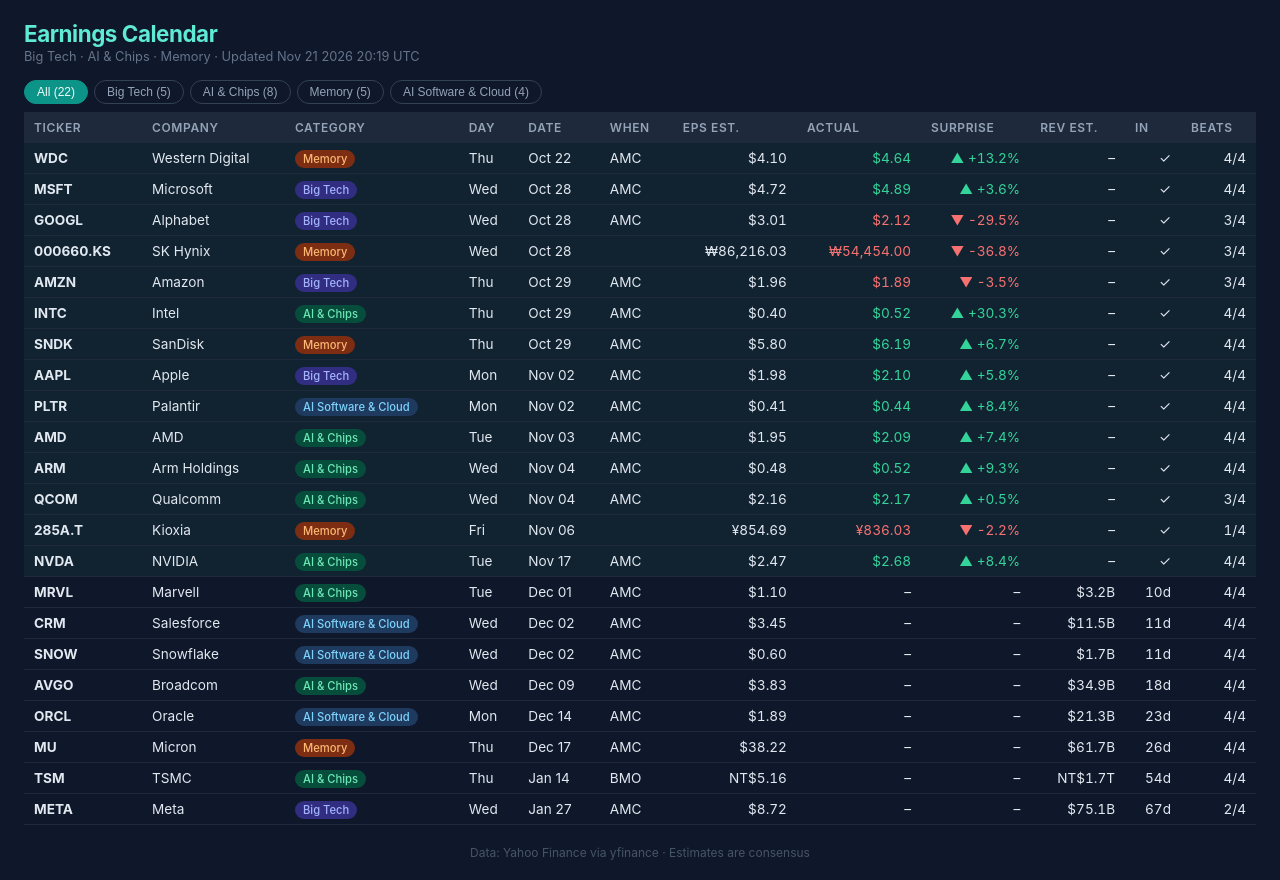
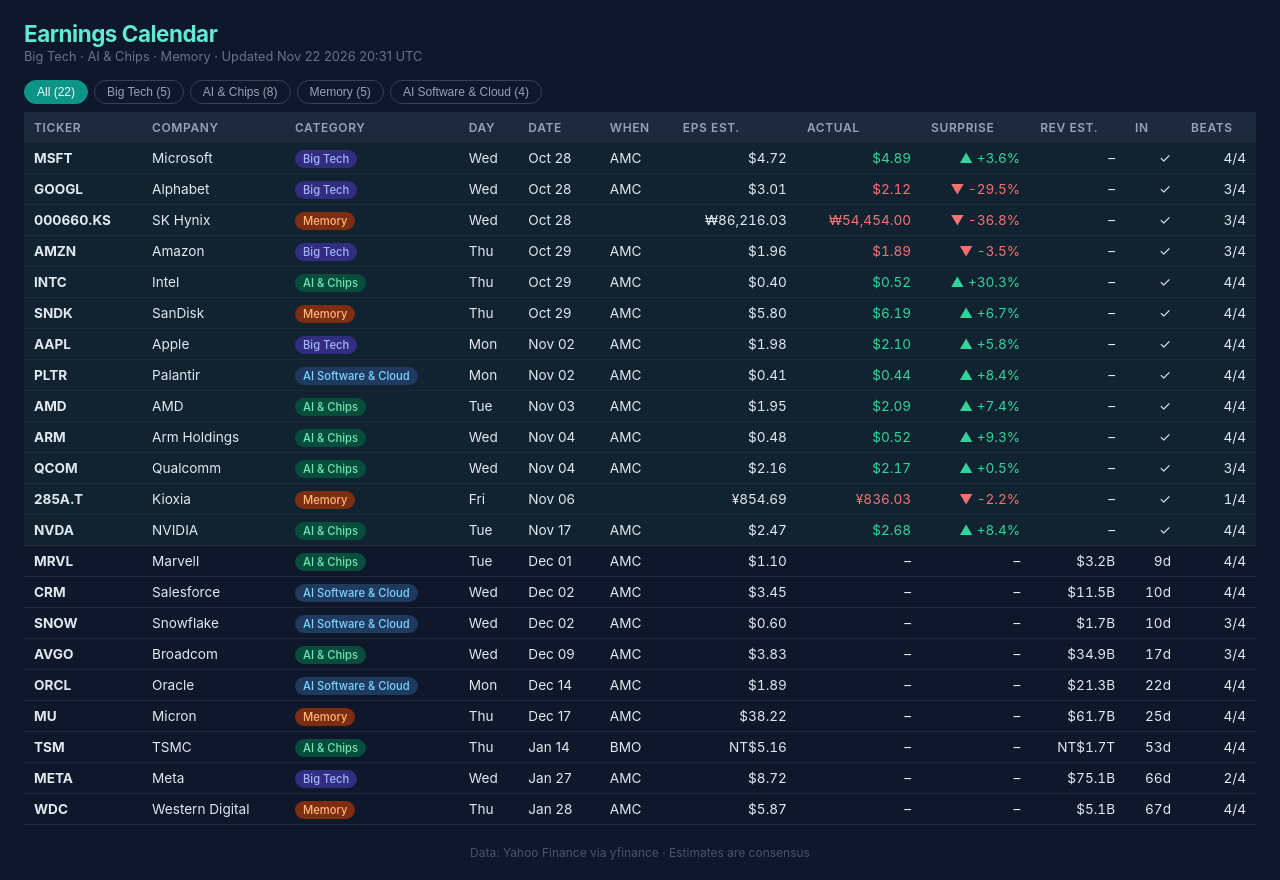
Before and after one commit to rosh-photo/earnings-calendar, a plain HTML site: page index.html in a window 1280 px wide. Drawn offline with Linux system fonts and the light colour scheme.

Commit message:
Auto-refresh 2026-11-22 20:31 UTC

```diff
--- a/index.html
+++ b/index.html
@@ -41,7 +41,7 @@
 </head>
 <body>
 <h1>Earnings Calendar</h1>
-<p class="meta">Big Tech &middot; AI &amp; Chips &middot; Memory &middot; Updated Nov 21 2026 20:19 UTC</p>
+<p class="meta">Big Tech &middot; AI &amp; Chips &middot; Memory &middot; Updated Nov 22 2026 20:31 UTC</p>
 
 <div class="bar">
   <button class="btn on" onclick="filt('all')">All (22)</button>
@@ -64,7 +64,7 @@
   <th onclick="doSort(11)">Beats</th>
 </tr></thead>
 <tbody>
-<tr class="reported" data-cat="Big Tech" data-days="-19">
+<tr class="reported" data-cat="Big Tech" data-days="-20">
   <td><strong>AAPL</strong></td>
   <td>Apple</td>
   <td><span class="cat big-tech">Big Tech</span></td>
@@ -77,7 +77,7 @@
   <td class="num">–</td>
   <td class="num">✓</td>
   <td class="num">4/4</td>
-</tr><tr class="reported" data-cat="Big Tech" data-days="-24">
+</tr><tr class="reported" data-cat="Big Tech" data-days="-25">
   <td><strong>MSFT</strong></td>
   <td>Microsoft</td>
   <td><span class="cat big-tech">Big Tech</span></td>
@@ -90,7 +90,7 @@
   <td class="num">–</td>
   <td class="num">✓</td>
   <td class="num">4/4</td>
-</tr><tr class="reported" data-cat="Big Tech" data-days="-24">
+</tr><tr class="reported" data-cat="Big Tech" data-days="-25">
   <td><strong>GOOGL</strong></td>
   <td>Alphabet</td>
   <td><span class="cat big-tech">Big Tech</span></td>
@@ -103,7 +103,7 @@
   <td class="num">–</td>
   <td class="num">✓</td>
   <td class="num">3/4</td>
-</tr><tr class="reported" data-cat="Big Tech" data-days="-23">
+</tr><tr class="reported" data-cat="Big Tech" data-days="-24">
   <td><strong>AMZN</strong></td>
   <td>Amazon</td>
   <td><span class="cat big-tech">Big Tech</span></td>
@@ -116,7 +116,7 @@
   <td class="num">–</td>
   <td class="num">✓</td>
   <td class="num">3/4</td>
-</tr><tr class="later" data-cat="Big Tech" data-days="67">
+</tr><tr class="later" data-cat="Big Tech" data-days="66">
   <td><strong>META</strong></td>
   <td>Meta</td>
   <td><span class="cat big-tech">Big Tech</span></td>
@@ -127,9 +127,9 @@
   <td class="num">–</td>
   <td class="num">–</td>
   <td class="num">$75.1B</td>
-  <td class="num">67d</td>
+  <td class="num">66d</td>
   <td class="num">2/4</td>
-</tr><tr class="reported" data-cat="AI & Chips" data-days="-4">
+</tr><tr class="reported" data-cat="AI & Chips" data-days="-5">
   <td><strong>NVDA</strong></td>
   <td>NVIDIA</td>
   <td><span class="cat ai-chips">AI & Chips</span></td>
@@ -142,7 +142,7 @@
   <td class="num">–</td>
   <td class="num">✓</td>
   <td class="num">4/4</td>
-</tr><tr class="mid" data-cat="AI & Chips" data-days="18">
+</tr><tr class="mid" data-cat="AI & Chips" data-days="17">
   <td><strong>AVGO</strong></td>
   <td>Broadcom</td>
   <td><span class="cat ai-chips">AI & Chips</span></td>
@@ -153,9 +153,9 @@
   <td class="num">–</td>
   <td class="num">–</td>
   <td class="num">$34.9B</td>
-  <td class="num">18d</td>
-  <td class="num">4/4</td>
-</tr><tr class="reported" data-cat="AI & Chips" data-days="-18">
+  <td class="num">17d</td>
+  <td class="num">3/4</td>
+</tr><tr class="reported" data-cat="AI & Chips" data-days="-19">
   <td><strong>AMD</strong></td>
   <td>AMD</td>
   <td><span class="cat ai-chips">AI & Chips</span></td>
@@ -168,7 +168,7 @@
   <td class="num">–</td>
   <td class="num">✓</td>
   <td class="num">4/4</td>
-</tr><tr class="reported" data-cat="AI & Chips" data-days="-17">
+</tr><tr class="reported" data-cat="AI & Chips" data-days="-18">
   <td><strong>ARM</strong></td>
   <td>Arm Holdings</td>
   <td><span class="cat ai-chips">AI & Chips</span></td>
@@ -181,7 +181,7 @@
   <td class="num">–</td>
   <td class="num">✓</td>
   <td class="num">4/4</td>
-</tr><tr class="later" data-cat="AI & Chips" data-days="54">
+</tr><tr class="later" data-cat="AI & Chips" data-days="53">
   <td><strong>TSM</strong></td>
   <td>TSMC</td>
   <td><span class="cat ai-chips">AI & Chips</span></td>
@@ -192,9 +192,9 @@
   <td class="num">–</td>
   <td class="num">–</td>
   <td class="num">NT$1.7T</td>
-  <td class="num">54d</td>
+  <td class="num">53d</td>
   <td class="num">4/4</td>
-</tr><tr class="reported" data-cat="AI & Chips" data-days="-23">
+</tr><tr class="reported" data-cat="AI & Chips" data-days="-24">
   <td><strong>INTC</strong></td>
   <td>Intel</td>
   <td><span class="cat ai-chips">AI & Chips</span></td>
@@ -207,7 +207,7 @@
   <td class="num">–</td>
   <td class="num">✓</td>
   <td class="num">4/4</td>
-</tr><tr class="reported" data-cat="AI & Chips" data-days="-17">
+</tr><tr class="reported" data-cat="AI & Chips" data-days="-18">
   <td><strong>QCOM</strong></td>
   <td>Qualcomm</td>
   <td><span class="cat ai-chips">AI & Chips</span></td>
@@ -220,7 +220,7 @@
   <td class="num">–</td>
   <td class="num">✓</td>
   <td class="num">3/4</td>
-</tr><tr class="mid" data-cat="AI & Chips" data-days="10">
+</tr><tr class="mid" data-cat="AI & Chips" data-days="9">
   <td><strong>MRVL</strong></td>
   <td>Marvell</td>
   <td><span class="cat ai-chips">AI & Chips</span></td>
@@ -231,9 +231,9 @@
   <td class="num">–</td>
   <td class="num">–</td>
   <td class="num">$3.2B</td>
-  <td class="num">10d</td>
+  <td class="num">9d</td>
   <td class="num">4/4</td>
-</tr><tr class="mid" data-cat="Memory" data-days="26">
+</tr><tr class="mid" data-cat="Memory" data-days="25">
   <td><strong>MU</strong></td>
   <td>Micron</td>
   <td><span class="cat memory">Memory</span></td>
@@ -244,9 +244,9 @@
   <td class="num">–</td>
   <td class="num">–</td>
   <td class="num">$61.7B</td>
-  <td class="num">26d</td>
+  <td class="num">25d</td>
   <td class="num">4/4</td>
-</tr><tr class="reported" data-cat="Memory" data-days="-24">
+</tr><tr class="reported" data-cat="Memory" data-days="-25">
   <td><strong>000660.KS</strong></td>
   <td>SK Hynix</td>
   <td><span class="cat memory">Memory</span></td>
@@ -259,20 +259,20 @@
   <td class="num">–</td>
   <td class="num">✓</td>
   <td class="num">3/4</td>
-</tr><tr class="reported" data-cat="Memory" data-days="-30">
+</tr><tr class="later" data-cat="Memory" data-days="67">
   <td><strong>WDC</strong></td>
   <td>Western Digital</td>
   <td><span class="cat memory">Memory</span></td>
   <td>Thu</td>
-  <td data-sort="2026-10-22">Oct 22</td>
+  <td data-sort="2027-01-28">Jan 28</td>
   <td>AMC</td>
-  <td class="num">$4.10</td>
-  <td class="num"><span style="color:#34d399">$4.64</span></td>
-  <td class="num"><span style="color:#34d399">▲ +13.2%</span></td>
+  <td class="num">$5.87</td>
   <td class="num">–</td>
-  <td class="num">✓</td>
+  <td class="num">–</td>
+  <td class="num">$5.1B</td>
+  <td class="num">67d</td>
   <td class="num">4/4</td>
-</tr><tr class="reported" data-cat="Memory" data-days="-23">
+</tr><tr class="reported" data-cat="Memory" data-days="-24">
   <td><strong>SNDK</strong></td>
   <td>SanDisk</td>
   <td><span class="cat memory">Memory</span></td>
@@ -285,7 +285,7 @@
   <td class="num">–</td>
   <td class="num">✓</td>
   <td class="num">4/4</td>
-</tr><tr class="reported" data-cat="Memory" data-days="-15">
+</tr><tr class="reported" data-cat="Memory" data-days="-16">
   <td><strong>285A.T</strong></td>
   <td>Kioxia</td>
   <td><span class="cat memory">Memory</span></td>
@@ -298,7 +298,7 @@
   <td class="num">–</td>
   <td class="num">✓</td>
   <td class="num">1/4</td>
-</tr><tr class="mid" data-cat="AI Software & Cloud" data-days="11">
+</tr><tr class="mid" data-cat="AI Software & Cloud" data-days="10">
   <td><strong>CRM</strong></td>
   <td>Salesforce</td>
   <td><span class="cat ai-software-cloud">AI Software & Cloud</span></td>
@@ -309,9 +309,9 @@
   <td class="num">–</td>
   <td class="num">–</td>
   <td class="num">$11.5B</td>
-  <td class="num">11d</td>
+  <td class="num">10d</td>
   <td class="num">4/4</td>
-</tr><tr class="mid" data-cat="AI Software & Cloud" data-days="23">
+</tr><tr class="mid" data-cat="AI Software & Cloud" data-days="22">
   <td><strong>ORCL</strong></td>
   <td>Oracle</td>
   <td><span class="cat ai-software-cloud">AI Software & Cloud</span></td>
@@ -322,9 +322,9 @@
   <td class="num">–</td>
   <td class="num">–</td>
   <td class="num">$21.3B</td>
-  <td class="num">23d</td>
+  <td class="num">22d</td>
   <td class="num">4/4</td>
-</tr><tr class="mid" data-cat="AI Software & Cloud" data-days="11">
+</tr><tr class="mid" data-cat="AI Software & Cloud" data-days="10">
   <td><strong>SNOW</strong></td>
   <td>Snowflake</td>
   <td><span class="cat ai-software-cloud">AI Software & Cloud</span></td>
@@ -335,9 +335,9 @@
   <td class="num">–</td>
   <td class="num">–</td>
   <td class="num">$1.7B</td>
-  <td class="num">11d</td>
-  <td class="num">4/4</td>
-</tr><tr class="reported" data-cat="AI Software & Cloud" data-days="-19">
+  <td class="num">10d</td>
+  <td class="num">3/4</td>
+</tr><tr class="reported" data-cat="AI Software & Cloud" data-days="-20">
   <td><strong>PLTR</strong></td>
   <td>Palantir</td>
   <td><span class="cat ai-software-cloud">AI Software & Cloud</span></td>
```
